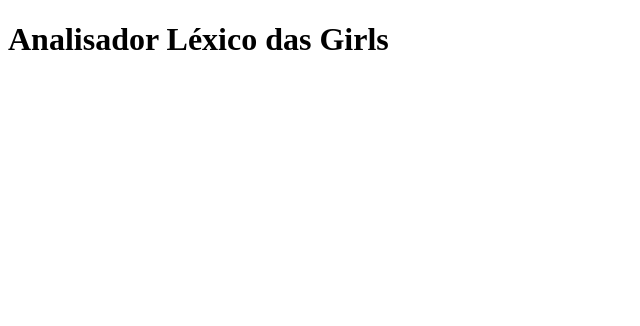
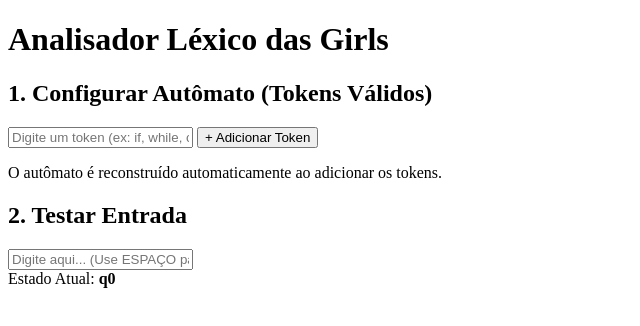
Before and after one commit to EmilyBalestrin/AnalisadorLexico, a SvelteKit app: page / in a window 1280 px wide. Shown: the top 326 px of the page, without its empty margins (0-640 px from the left). Built offline with nearby package versions, Linux system fonts and the light colour scheme.

Commit message:
feat: adiciona campo para entrada de tokens e interface de validação

```diff
--- a/src/routes/+page.svelte
+++ b/src/routes/+page.svelte
@@ -119,6 +119,48 @@
 
 <main class="container">
     <h1>Analisador Léxico das Girls</h1>
+
+    <section class="card config-section">
+        <h2>1. Configurar Autômato (Tokens Válidos)</h2>
+        <div class="input-group">
+            <input
+                    type="text"
+                    placeholder="Digite um token (ex: if, while, casa)"
+                    bind:value={entradaNovoToken}
+                    on:keydown={(e) => e.key === 'Enter' && adicionarToken()}
+            />
+            <button class="btn-primary" on:click={adicionarToken}>+ Adicionar Token</button>
+        </div>
+        <div class="tags">
+            {#each tokensValidos as token}
+        <span class="tag">
+          {token}
+            <button on:click={() => removerToken(token)}>x</button>
+        </span>
+            {/each}
+        </div>
+        <p class="hint">O autômato é reconstruído automaticamente ao adicionar os tokens.</p>
+    </section>
+
+    <section class="card test-section">
+        <h2>2. Testar Entrada </h2>
+        <div class="input-wrapper">
+            <input
+                    type="text"
+                    class:error={statusReconhecimento === 'erro'}
+                    class:success={statusReconhecimento === 'sucesso'}
+                    placeholder="Digite aqui... (Use ESPAÇO para validar)"
+                    bind:value={entradaAtual}
+                    on:input={manipularEntrada}
+            />
+            <div class="status-indicator">
+                Estado Atual: <strong>q{estadoAtual}</strong>
+                {#if estadosFinais.has(estadoAtual)}
+                    <span class="badge success">Final</span>
+                {/if}
+            </div>
+        </div>
+    </section>
 </main>
 
 <style>
```
